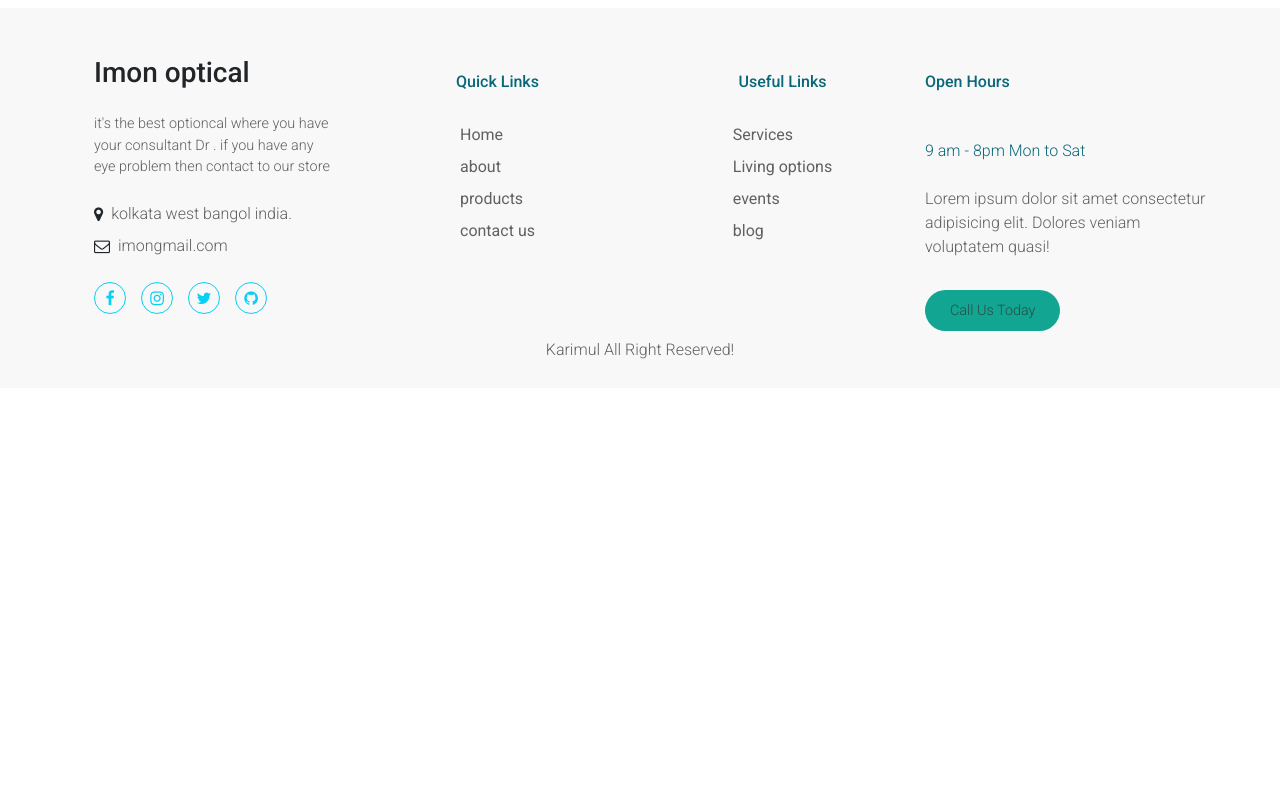
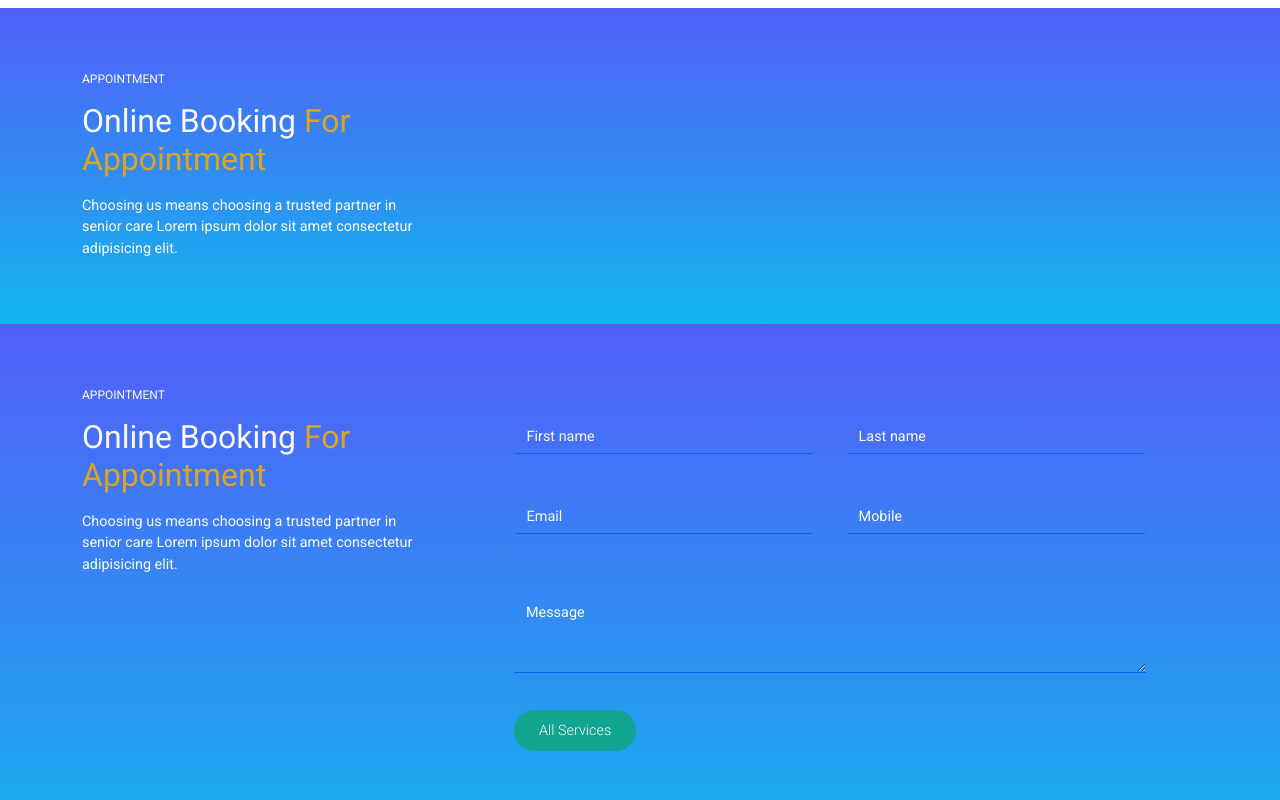
Before and after one commit to Mdkarimul/optical-store, an Angular app: page / in a window 1280 px wide. Shown: the part 1780-2580 px from the top of the page. Before the commit the page ends 2168 px from the top, so only its background shows below. Built offline with nearby package versions, Linux system fonts and the light colour scheme.

Commit message:
add appointment form

```diff
--- /dev/null
+++ b/src/app/pages/home/appointment/appointment.component.html
@@ -0,0 +1,56 @@
+<div class="container-fluid">
+  <div class="container">
+    <div class="row">
+      <div class="col-md-4 services-content">
+        <h3 class="text-uppercase text-title my-3">appointment</h3>
+        <h1 class="text-two text-capitalize my-3 text-title">
+          online booking<span
+            class="text-capitalize mx-2"
+            style="color: goldenrod"
+            >For appointment</span
+          >
+        </h1>
+        <p class="my-3">
+          Choosing us means choosing a trusted partner in senior care Lorem
+          ipsum dolor sit amet consectetur adipisicing elit.
+        </p>
+
+      </div>
+      <div class="col-md-8  p-5">
+<form action="" class="d-flex flex-wrap justify-content-around">
+    <div class="input-group mb-5 ">
+
+        <input type="text" class="form-control" placeholder="First name" aria-label="First name" aria-describedby="basic-addon1">
+      </div>
+
+      <div class="input-group  ">
+
+        <input type="text" class="form-control " placeholder="Last name" aria-label="Last name" aria-describedby="basic-addon1">
+      </div>
+
+      <div class="input-group  ">
+
+        <input type="text" class="form-control" placeholder="Email" aria-label="Email" aria-describedby="basic-addon1">
+      </div>
+
+      <div class="input-group  ">
+
+        <input type="text" class="form-control" placeholder="Mobile" aria-label="Mobile" aria-describedby="basic-addon1">
+      </div>
+
+      <div class="input-group  w-100 p-3">
+
+        <textarea type="text" rows="3" class="form-control" placeholder="Message" aria-label="Message" aria-describedby="basic-addon1"></textarea>
+      </div>
+
+      <button
+      class="btn-custom btn-bg-one border-0  my-5 m-3  text-capitalize me-auto rounded-5"
+    >
+      all services
+    </button>
+
+</form>
+      </div>
+    </div>
+  </div>
+</div>
--- /dev/null
+++ b/src/app/pages/home/appointment/appointment.component.scss
@@ -0,0 +1,91 @@
+.container-fluid {
+    width: 100%;
+    height: auto;
+    background: hsla(195, 86%, 50%, 1);
+
+    background:  to top, linear-gradient(90deg, hsla(195, 86%, 50%, 1) 0%, hsla(236, 93%, 65%, 1) 100%);
+
+    background: -moz-linear-gradient(90deg, hsla(195, 86%, 50%, 1) 0%, hsla(236, 93%, 65%, 1) 100%);
+
+    background: -webkit-linear-gradient(90deg, hsla(195, 86%, 50%, 1) 0%, hsla(236, 93%, 65%, 1) 100%);
+
+    // filter: progid: DXImageTransform.Microsoft.gradient( startColorstr="#12B3EB", endColorstr="#5460F9", GradientType=1 );
+    padding: 3rem 0rem;
+}
+
+h3  {
+    font-size: 12px;
+    font-weight: 400;
+    position: relative;
+    color: var(--text-title);
+}
+h3::before {
+    position:absolute;
+    content: '';
+    width: 20px;
+    height: 20px;
+    border-radius: 50%;
+    border: 1px solid var(--bg-one);
+    left: -30px;
+}
+
+.services-content h3  {
+    font-size: 12px;
+    font-weight: 400;
+    position: relative;
+    color: var(--text-title);
+}
+.services-content p {
+    color: var(--text-title);
+    font-weight: light;
+}
+.services-content h3::before {
+    position:absolute;
+    content: '';
+    width: 20px;
+    height: 20px;
+    border-radius: 50%;
+    border: 1px solid var(--bg-one);
+    left: -30px;
+}
+.services-content h1 {
+    font-size: 2rem;
+    font-weight: 400;
+    span {
+
+    }
+}
+.services-content p {
+    font-size: 0.9rem;
+    font-weight: 400;
+}
+
+.input-group {
+    width: 45%;
+    height: 30px;
+    margin-bottom: 50px;
+}
+.input-group input {
+    border: none;
+    background-color: transparent;
+    border-bottom: 1px solid var(--bg-two);
+    color: var(--text-title);
+    box-shadow: none;
+    border-radius: 0;
+    font-size:0.9rem;
+}
+.input-group textarea {
+    border: none;
+    background-color: transparent;
+    border-bottom: 1px solid var(--bg-two);
+    color: var(--text-title);
+    box-shadow: none;
+    border-radius: 0;
+    font-size: 0.9rem;
+}
+.input-group textarea::placeholder {
+    color: var(--text-title);
+}
+.input-group input::placeholder {
+   color: var(--text-title);
+}
--- /dev/null
+++ b/src/app/pages/home/blog/blog.component.html
@@ -0,0 +1,24 @@
+<div class="container-fluid">
+    <div class="container">
+        <div class="row">
+            <div class="col-md-4 services-content">
+              <h3 class="text-uppercase text-title my-3">appointment</h3>
+              <h1 class="text-two text-capitalize my-3 text-title">
+                online booking<span
+                  class="text-capitalize mx-2"
+                  style="color: goldenrod"
+                  >For appointment</span
+                >
+              </h1>
+              <p class="my-3">
+                Choosing us means choosing a trusted partner in senior care Lorem
+                ipsum dolor sit amet consectetur adipisicing elit.
+              </p>
+
+            </div>
+            <div class="col-md-8  p-5">
+
+            </div>
+          </div>
+    </div>
+</div>
--- /dev/null
+++ b/src/app/pages/home/blog/blog.component.scss
@@ -0,0 +1,61 @@
+.container-fluid {
+    width: 100%;
+    height: auto;
+    background: hsla(195, 86%, 50%, 1);
+
+    background:  to top, linear-gradient(90deg, hsla(195, 86%, 50%, 1) 0%, hsla(236, 93%, 65%, 1) 100%);
+
+    background: -moz-linear-gradient(90deg, hsla(195, 86%, 50%, 1) 0%, hsla(236, 93%, 65%, 1) 100%);
+
+    background: -webkit-linear-gradient(90deg, hsla(195, 86%, 50%, 1) 0%, hsla(236, 93%, 65%, 1) 100%);
+
+    // filter: progid: DXImageTransform.Microsoft.gradient( startColorstr="#12B3EB", endColorstr="#5460F9", GradientType=1 );
+    padding: 3rem 0rem;
+}
+
+h3  {
+    font-size: 12px;
+    font-weight: 400;
+    position: relative;
+    color: var(--text-title);
+}
+h3::before {
+    position:absolute;
+    content: '';
+    width: 20px;
+    height: 20px;
+    border-radius: 50%;
+    border: 1px solid var(--bg-one);
+    left: -30px;
+}
+
+.services-content h3  {
+    font-size: 12px;
+    font-weight: 400;
+    position: relative;
+    color: var(--text-title);
+}
+.services-content p {
+    color: var(--text-title);
+    font-weight: light;
+}
+.services-content h3::before {
+    position:absolute;
+    content: '';
+    width: 20px;
+    height: 20px;
+    border-radius: 50%;
+    border: 1px solid var(--bg-one);
+    left: -30px;
+}
+.services-content h1 {
+    font-size: 2rem;
+    font-weight: 400;
+    span {
+
+    }
+}
+.services-content p {
+    font-size: 0.9rem;
+    font-weight: 400;
+}
--- a/src/app/pages/home/footer/footer.component.html
+++ b/src/app/pages/home/footer/footer.component.html
@@ -1,4 +1,5 @@
 <footer class="container-fluid bg-two">
+  <br><br>
   <div class="container">
     <div class="row">
       <div class="col-md-3 px-4 m-0">
@@ -58,24 +59,24 @@
       >
         <h3 class="text-capitalize text-two fs-6 me-auto my-4">open hours</h3>
         <div>
-          <p class="p-0 m-0 text-two my-4">9 am - 8pm Mon to Sat</p>
-          <p class="p-0 m-0 text-one my-4">
+          <p class="p-0 m-0 text-two my-2">9 am - 8pm Mon to Sat</p>
+          <p class="p-0 m-0 text-one logo-desc my-2">
             Lorem ipsum dolor sit amet consectetur adipisicing elit. Dolores
             veniam voluptatem quasi!
           </p>
         </div>
 
         <button
-          class="btn-custom btn-bg-one my-auto me-auto text-one border-0 text-capitalize me-auto rounded-5"
+          class="btn-custom  btn-bg-one my-auto me-auto text-one border-0  me-auto rounded-5"
         >
-          call us today
+          Call us today
         </button>
       </div>
     </div>
   </div>
   <div class="row">
     <div class="col-md-12">
-      <p class="text-center text-one">Karimul All Right Reserved!</p>
+      <p class="text-center logo-desc text-one">Karimul All Right Reserved!</p>
     </div>
   </div>
 </footer>
--- a/src/app/pages/home/footer/footer.component.scss
+++ b/src/app/pages/home/footer/footer.component.scss
@@ -2,7 +2,6 @@
     font-size: 0.9rem;
 }
 .container-fluid {
-    padding: 40px 0px 10px 0px;
     background-color: #f8f8f8;
 }
 
@@ -23,7 +22,6 @@
     align-items: center;
     padding: 15px;
     margin-right:15px;
-
   }
   .social-links a i {
    color: var(--bg-two);
@@ -36,13 +34,9 @@
     list-style-type: none;
     padding: 0px;
     margin: 0px;
+  }
 
-  }
-  ul li
-  {
-
-  }
   ul li a {
    text-decoration: none;
-
+   font-weight: 300;
   }
--- a/src/app/pages/home/home/home.component.html
+++ b/src/app/pages/home/home/home.component.html
@@ -2,4 +2,6 @@
 <app-header></app-header>
 <app-services></app-services>
 <app-about></app-about>
+<app-blog></app-blog>
+<app-appointment></app-appointment>
 <app-footer></app-footer>
--- a/src/app/pages/home/home/home.component.ts
+++ b/src/app/pages/home/home/home.component.ts
@@ -4,11 +4,13 @@ import { HeaderComponent } from '../header/header.component';
 import { ServicesComponent } from '../services/services.component';
 import { FooterComponent } from '../footer/footer.component';
 import { AboutComponent } from '../about/about.component';
+import { AppointmentComponent } from "../appointment/appointment.component";
+import { BlogComponent } from "../blog/blog.component";
 
 @Component({
   selector: 'app-home',
   standalone: true,
-  imports: [NavComponent, HeaderComponent, ServicesComponent, FooterComponent, AboutComponent],
+  imports: [NavComponent, HeaderComponent, ServicesComponent, FooterComponent, AboutComponent, AppointmentComponent, BlogComponent],
   templateUrl: './home.component.html',
   styleUrl: './home.component.scss'
 })
--- a/src/styles.scss
+++ b/src/styles.scss
@@ -3,7 +3,8 @@
 
 :root {
     --bg-one:#1da6be41;
-    --bg-two:#08d0f3;
+    --bg-two:#0565e4;
+    --bg-third:#1C394C;
     --text-one:#333333c4;
     --text-two:#036374f8;
     --text-title:#faf9ea;
@@ -11,8 +12,7 @@
     --btn-bg-one :#12a591;
 }
 * {
-    font-family: "Roboto", sans-serif;
-    font-weight: 400;
+     font-family: "Roboto", sans-serif;
     box-sizing: border-box;
 }
 .bg-one {
@@ -42,6 +42,7 @@ font-size:1rem;
     border-radius:20px;
     font-weight: 300;
     font-size: 0.9rem;
+    color: var(--text-title);
 }
 .btn-bg-one {
 background-color: var(--btn-bg-one);
```
Also changed, not shown: src/app/pages/home/appointment/appointment.component.ts (added, +12 -0 lines), src/app/pages/home/blog/blog.component.ts (added, +12 -0 lines), 2 other files (tests, documents, lock files or other folders).
